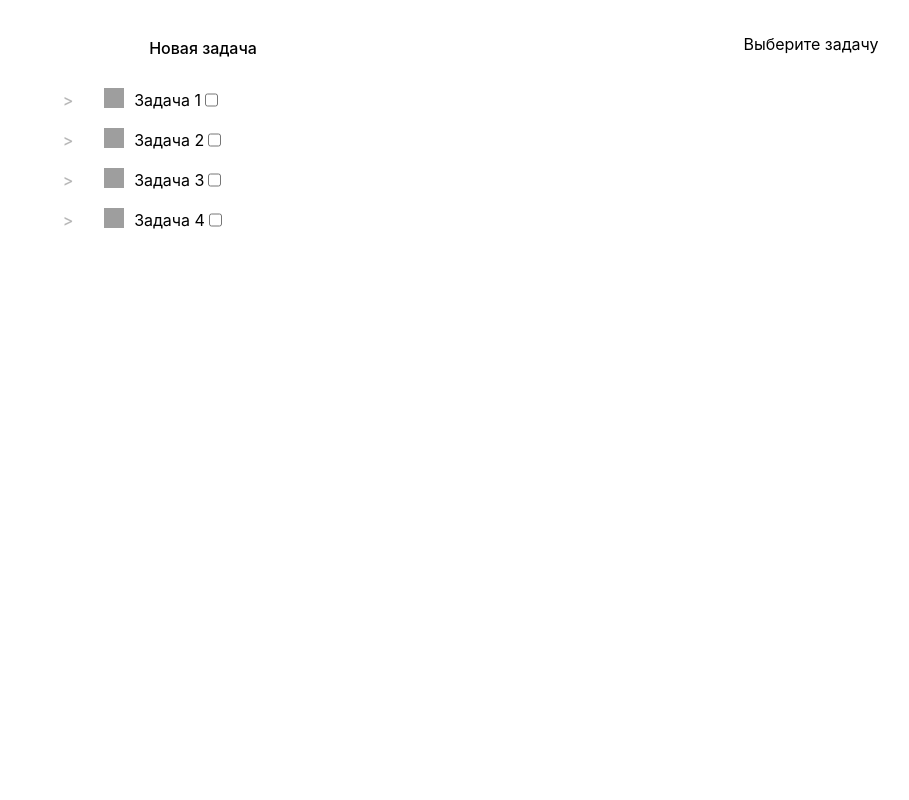
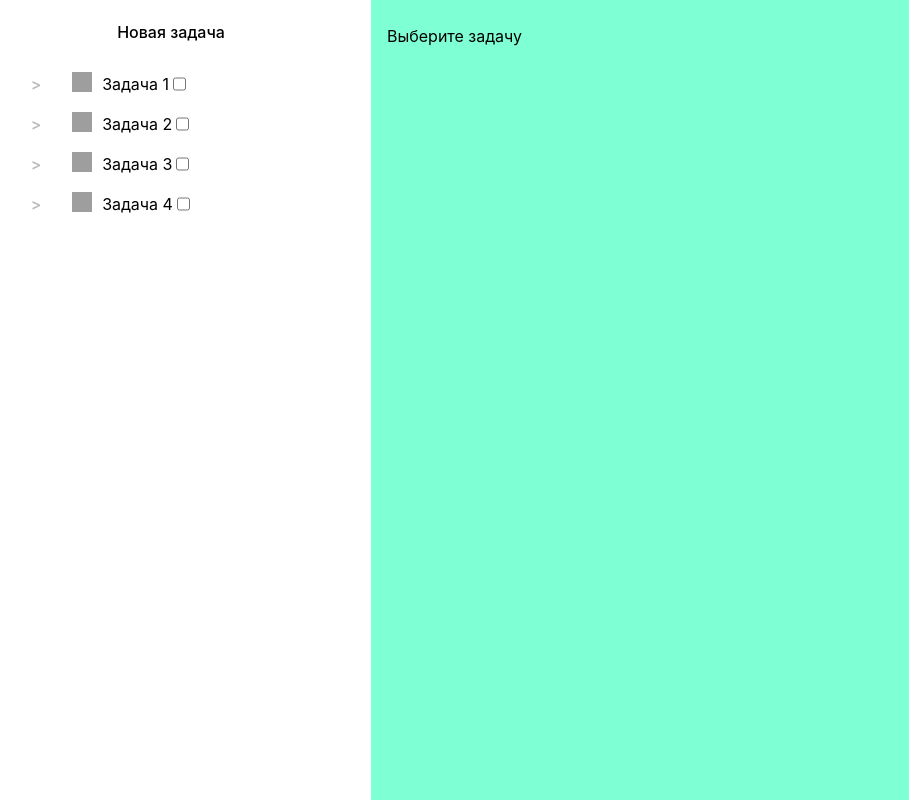
Before and after one commit to Nnder/React-Mobx-Todo, a React (Vite) app: page /task/1 in a window 1280 px wide. Shown: the whole page, without its empty margins (29-938 px from the left). Built offline with nearby package versions, Linux system fonts and the light colour scheme; grey boxes are pictures that could not be loaded.

Commit message:
feat(app): selected task

```diff
--- a/package.json
+++ b/package.json
@@ -15,7 +15,6 @@
   },
   "dependencies": {
     "@radix-ui/react-dropdown-menu": "^2.1.1",
-    "@radix-ui/react-icons": "^1.3.0",
     "gh-pages": "^6.1.1",
     "mobx": "^6.13.1",
     "mobx-react-lite": "^4.0.7",
--- a/src/App.tsx
+++ b/src/App.tsx
@@ -1,7 +1,7 @@
 import { observer } from "mobx-react-lite"
 import TaskStore from './store/TaskStore.ts'
 import { TaskList } from "./components/TaskList/TaskList.tsx";
-import { NewTask } from "./components/Modals/index.ts";
+import { NewTask } from "./components/Modals";
 import { SelectedTask } from "./components/SelectedTask/SelectedTask.tsx";
 
 interface AppProps {
@@ -15,7 +15,11 @@ const App: React.FC<AppProps> = observer(() => {
             display: 'grid',
             gridTemplateColumns: '400px 1fr',
         }}>
-            <div>
+            <div style={{
+                paddingTop: '16px',
+                boxSizing: 'border-box',
+                height: '100vh',
+                }}>
                 <NewTask/>
                 <TaskList tasks={TaskStore.tasks}/>
             </div>
--- a/src/components/Dropdown/Dropdown.tsx
+++ b/src/components/Dropdown/Dropdown.tsx
@@ -1,10 +1,10 @@
 import * as DropdownMenu from '@radix-ui/react-dropdown-menu';
-import './styles.css';
+import './styles.scss';
 import { Task } from '../../types/types';
 import { useState } from 'react';
-import { NewSubtask } from '../Modals/NewSubtask/NewSubtask';
+import { NewSubtask } from '../Modals';
+import { UpdateTask } from '../Modals';
 import TaskStore from '../../store/TaskStore';
-import { UpdateTask } from '../Modals/UpdateTask/UpdateTask';
 
 interface Dropdown {
     task: Task;
--- a/src/components/Modals/index.ts
+++ b/src/components/Modals/index.ts
@@ -1 +1,3 @@
 export { NewTask } from './NewTask/NewTask.tsx';
+export { UpdateTask } from './UpdateTask/UpdateTask.tsx';
+export { NewSubtask } from './NewSubtask/NewSubtask.tsx';
--- /dev/null
+++ b/src/components/SelectedTask/SelectedTask.scss
@@ -0,0 +1,27 @@
+.selected__wrapper {
+    display: flex;
+    flex-direction: column;
+    align-items: flex-start;
+    justify-content: flex-start;
+    padding-top: 16px;
+    background-color: aquamarine;
+    box-sizing: border-box;
+    height: 100vh;
+
+    &__text {
+        margin: 8px 16px;
+        display: flex;
+        flex-direction: column;
+        align-items: flex-start;
+        justify-content: flex-start;
+
+        &-title {
+            font-size: 24px;
+            margin-bottom: 8px;
+        }
+
+        &-body {
+            font-size: 16px;
+        }
+    }
+}
--- a/src/components/SelectedTask/SelectedTask.tsx
+++ b/src/components/SelectedTask/SelectedTask.tsx
@@ -1,23 +1,20 @@
 import { observer } from "mobx-react-lite"
 import TaskStore from "../../store/TaskStore"
+import "./SelectedTask.scss"
 
 
 export const SelectedTask = observer(() => {
   return (
-    <div style={{
-        display: 'flex',
-        flexDirection: 'column',
-    }}>
-        {TaskStore.selectedTask === null ? <div>Выберите задачу</div> :
-        <div style={{
-            display: 'flex',
-            flexDirection: 'column',
-            alignItems: 'flex-start',
-        }}>
-            <div style={{fontSize: '20px'}}>
+    <div className="selected__wrapper">
+        {TaskStore.selectedTask === null ?
+        <div className="selected__wrapper__text">Выберите задачу</div> :
+        <div className="selected__wrapper__text">
+            <div className="selected__wrapper__text-title">
                 {TaskStore.selectedTask.title}
             </div>
-            <div>{TaskStore.selectedTask.body}</div>
+            <div className="selected__wrapper__text-body">
+                {TaskStore.selectedTask.body}
+            </div>
         </div>}
 
     </div>
--- a/src/index.scss
+++ b/src/index.scss
@@ -15,8 +15,9 @@ $hover: #70b1e6;
 }
 
 #root {
-    max-width: 1280px;
-    padding: 2rem;
+    max-width: 100vw;
+    padding: 0px;
+    margin: 0px;
     text-align: center;
 }
 
```
Also changed, not shown: src/components/Dropdown/styles.scss (renamed from src/components/Dropdown/styles.css, +0 -7 lines), 1 other file (tests, documents, lock files or other folders).
